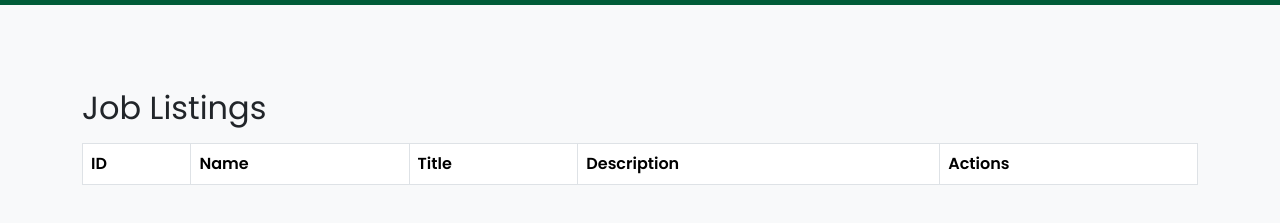
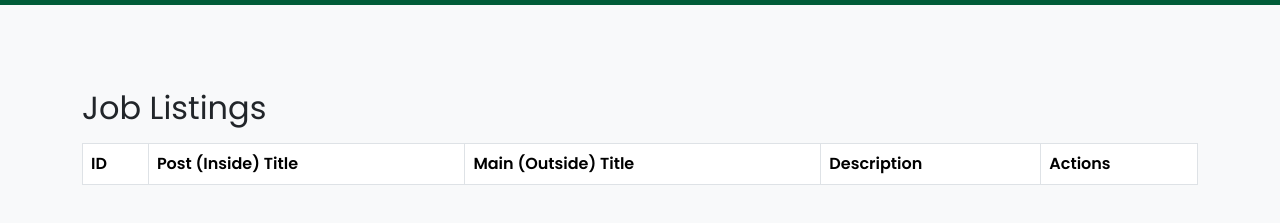
Before and after one commit to CharanTSK128/Samagrith, a plain HTML site: page templates/updateanddeletejob.html in a window 1280 px wide. Shown: the part 35-258 px from the top of the page. Drawn offline with nearby package versions, Linux system fonts and the light colour scheme; no server answers.

Commit message:
Update updateanddeletejob.html

```diff
--- a/templates/updateanddeletejob.html
+++ b/templates/updateanddeletejob.html
@@ -70,8 +70,8 @@
             <thead>
                 <tr>
                     <th>ID</th>
-                    <th>Name</th>
-                    <th>Title</th>
+                    <th>Post (Inside) Title</th>
+                    <th>Main (Outside) Title</th>
                     <th>Description</th>
                     <th>Actions</th>
                 </tr>
```
